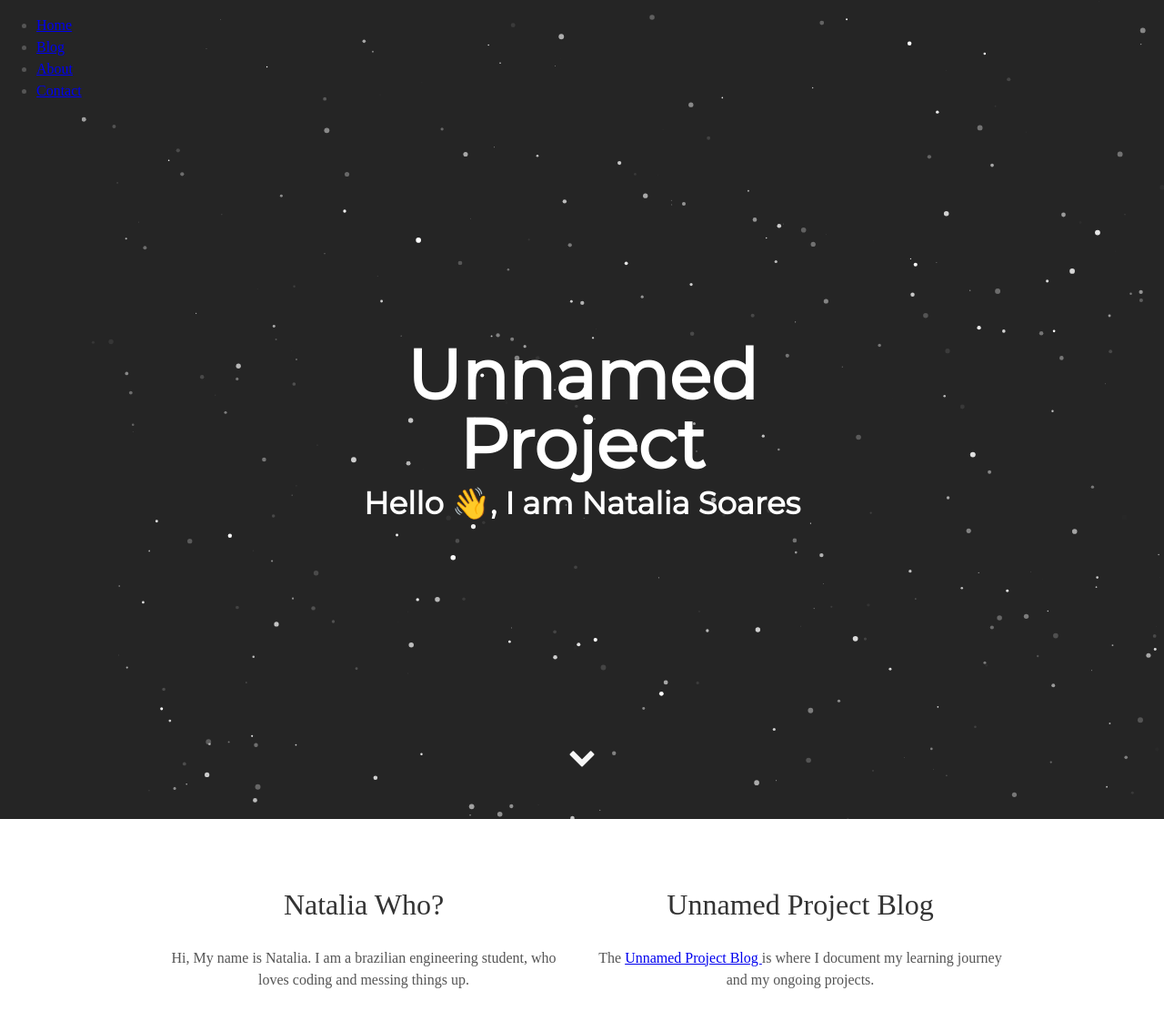
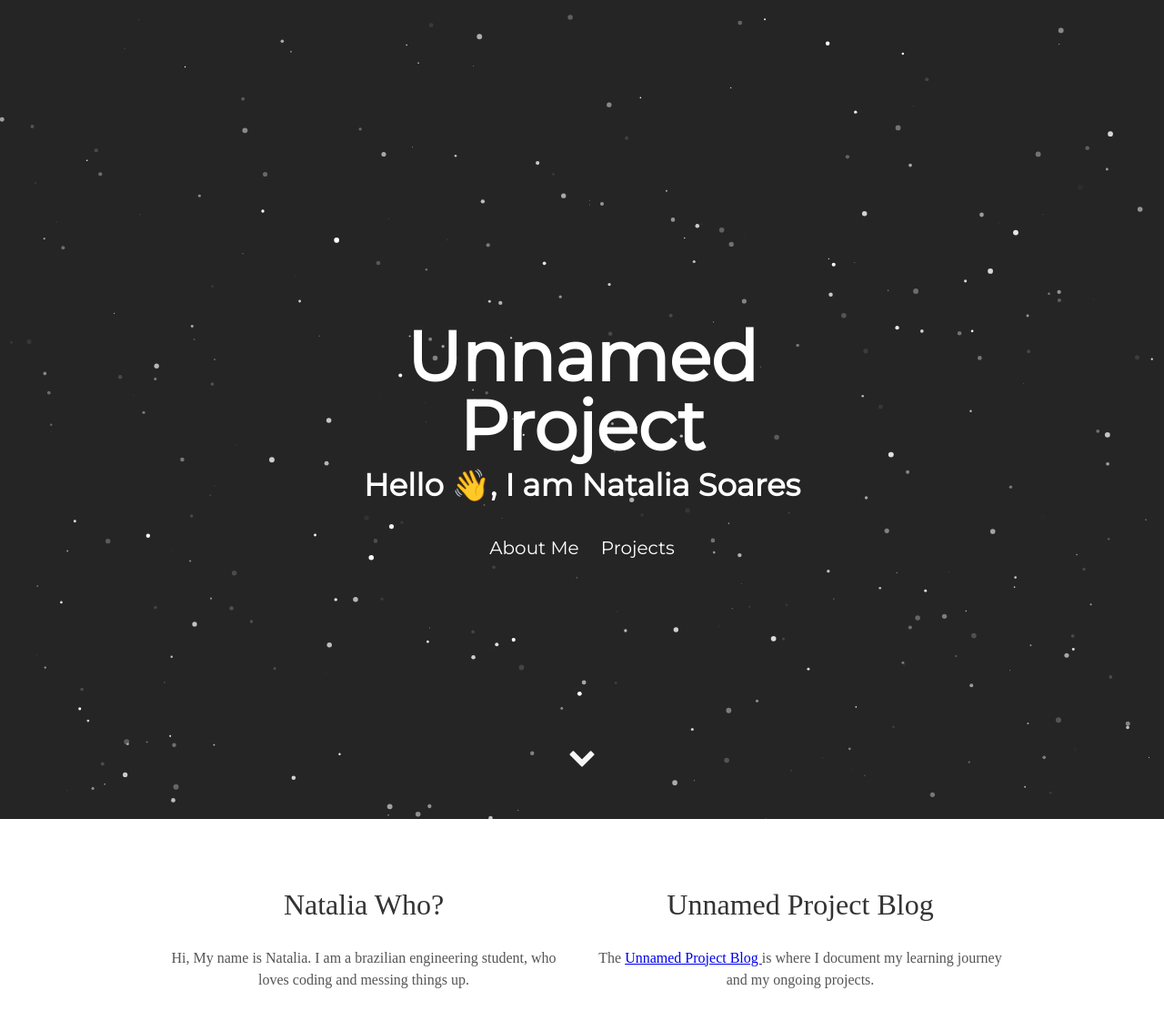
Before and after one commit to srnatalia/srnatalia.github.io, a Jekyll site: the page built from index.html, in a window 1280 px wide, cut to the strip 0-1111 px from the top of the page. Shown: the whole strip at 91% size. Built offline with Jekyll 4.4.1, drawn with Linux system fonts in a browser that asks for light colours; some web fonts are replaced.

Commit message:
Update header.html

```diff
--- a/_includes/header.html
+++ b/_includes/header.html
@@ -1,21 +1,5 @@
 <div id="particles-js">
-   <nav>
-  <ul>
-    <li>
-      <a href="#">Home</a>
-    </li>
-    <li>
-      <a href="#">Blog</a>
-    </li>
-    <li>
-      <a href="#">About</a>
-    </li>
-    <li>
-      <a href="#">Contact</a>
-    </li>
-  </ul>
-</nav>
-   <div class="header">
+    <div class="header">
       <h1>
         <span class="site-title">{{ site.username }}</span>
         <span class="site-description">{{ site.user_title }}</span>
@@ -46,6 +30,9 @@
         {% endif %}
       </div>
       <div class="header-links">
+        <a class="link" href="#about" data-scroll>About Me</a>
+        <a class="link" href="#projects" data-scroll>Projects</a>
+      </div>
         <!-- <a class="link" href="#about" data-scroll>About Me</a> -->
       </div>
   </div>
```
